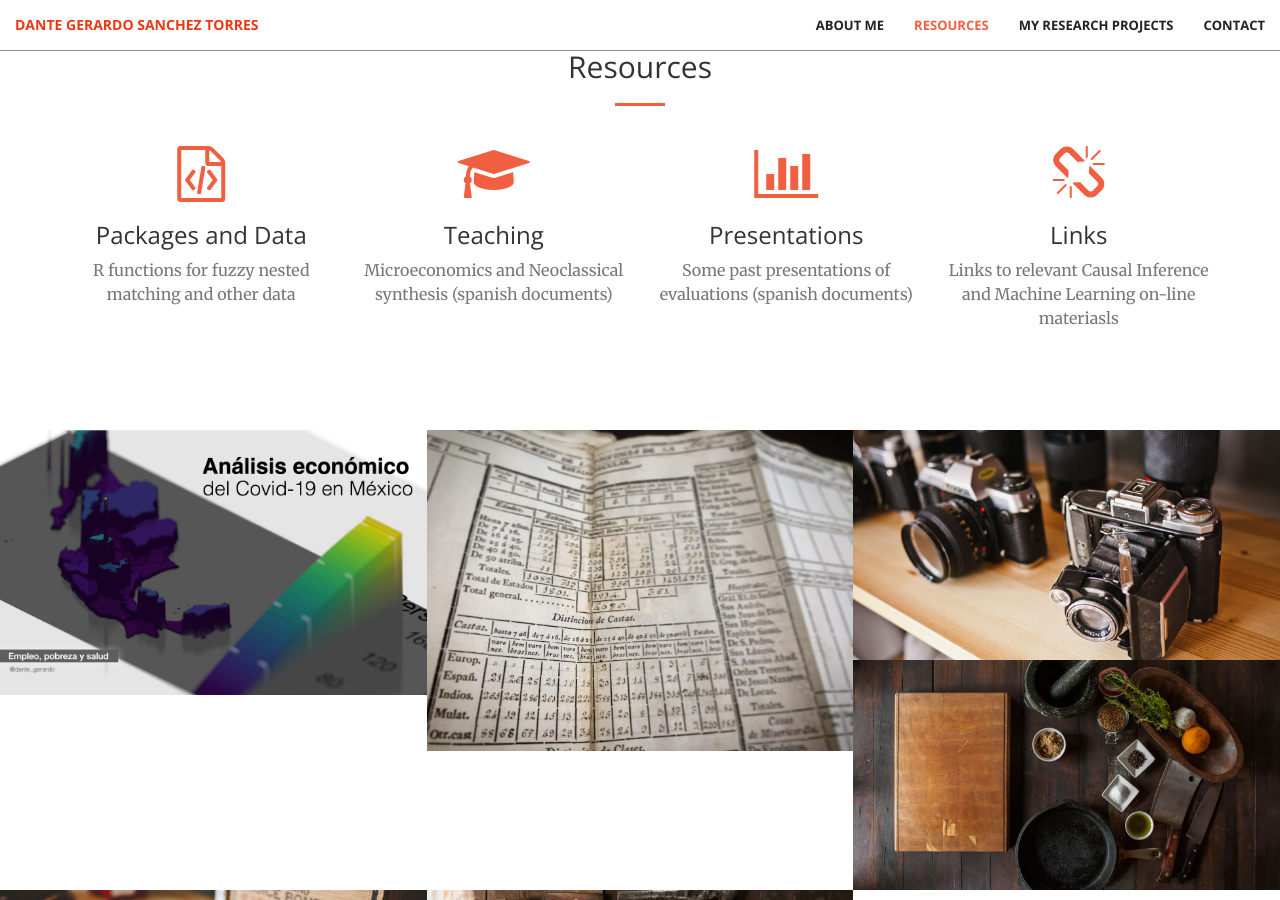
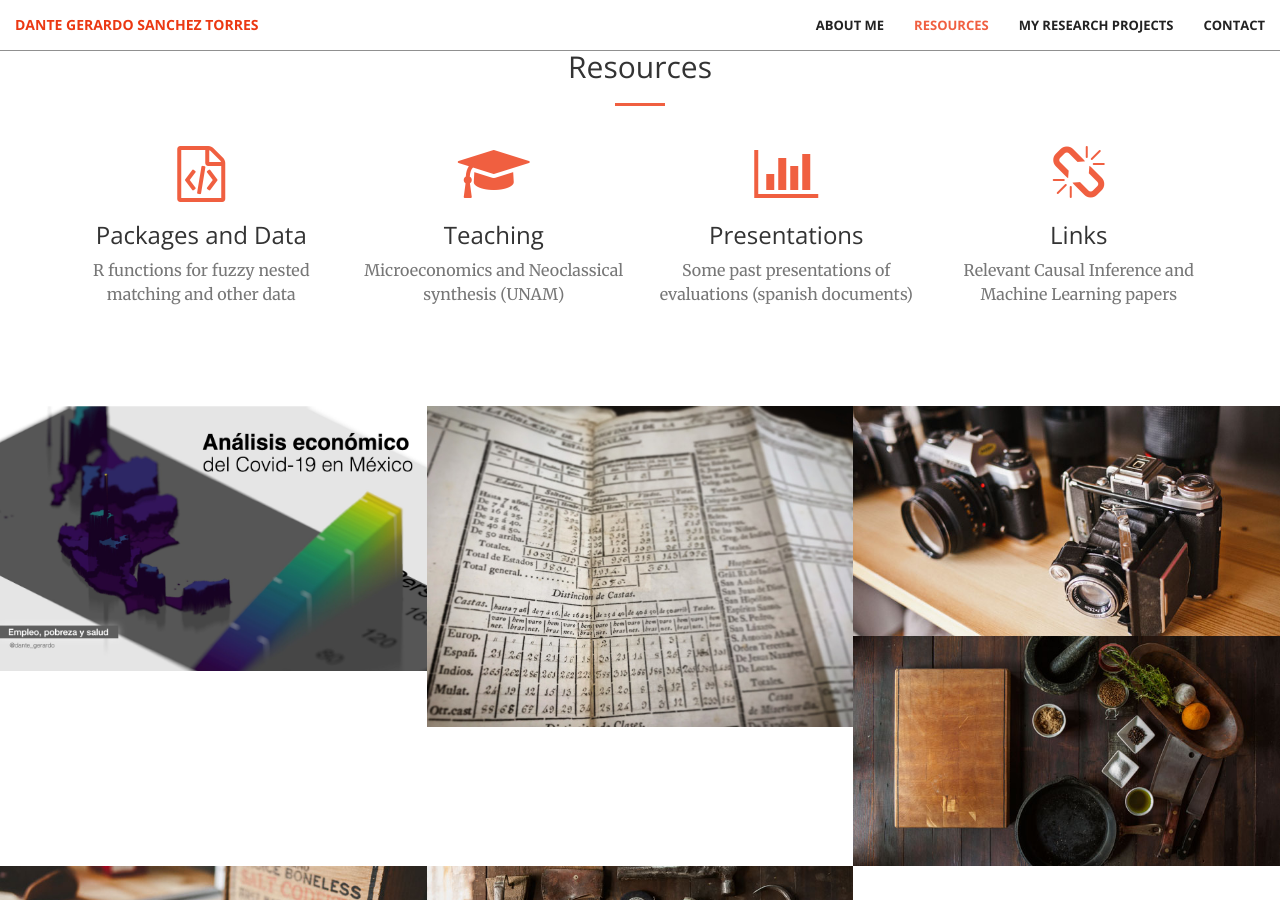
Before and after one commit to dante042/dante042.github.io, a Jekyll site: the page built from index.html, in a window 1280 px wide and 900 px high, scrolled down 1392 px. Built offline with Jekyll 4.4.1, drawn with Linux system fonts in a browser that asks for light colours.

Commit message:
Update services.html

```diff
--- a/_includes/services.html
+++ b/_includes/services.html
@@ -20,7 +20,7 @@
                 <div class="service-box">
                     <i class="fa fa-4x fa-graduation-cap wow bounceIn text-primary" data-wow-delay=".1s"></i>
                     <h3>Teaching</h3>
-                    <p class="text-muted">Microeconomics and Neoclassical synthesis (spanish documents)</p>
+                    <p class="text-muted">Microeconomics and Neoclassical synthesis (UNAM)</p>
                 </div>
             </div>
             <div class="col-lg-3 col-md-6 text-center">
@@ -34,7 +34,7 @@
                 <div class="service-box">
                     <i class="fa fa-4x fa-chain-broken wow bounceIn text-primary" data-wow-delay=".3s"></i>
                     <h3>Links</h3>
-                    <p class="text-muted">Links to relevant Causal Inference and Machine Learning on-line materiasls</p>
+                    <p class="text-muted">Relevant Causal Inference and Machine Learning papers</p>
                 </div>
             </div>
         </div>
```
